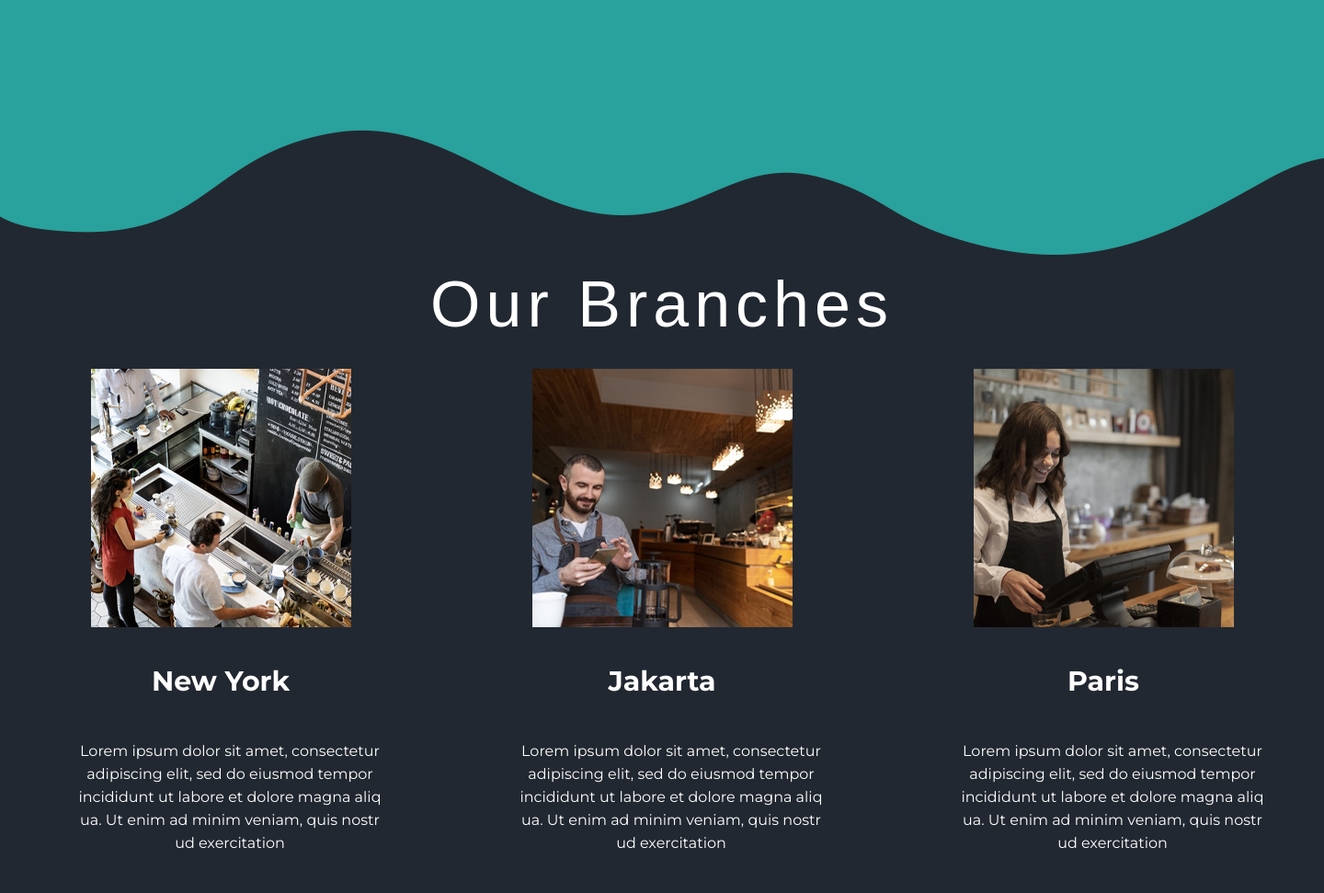
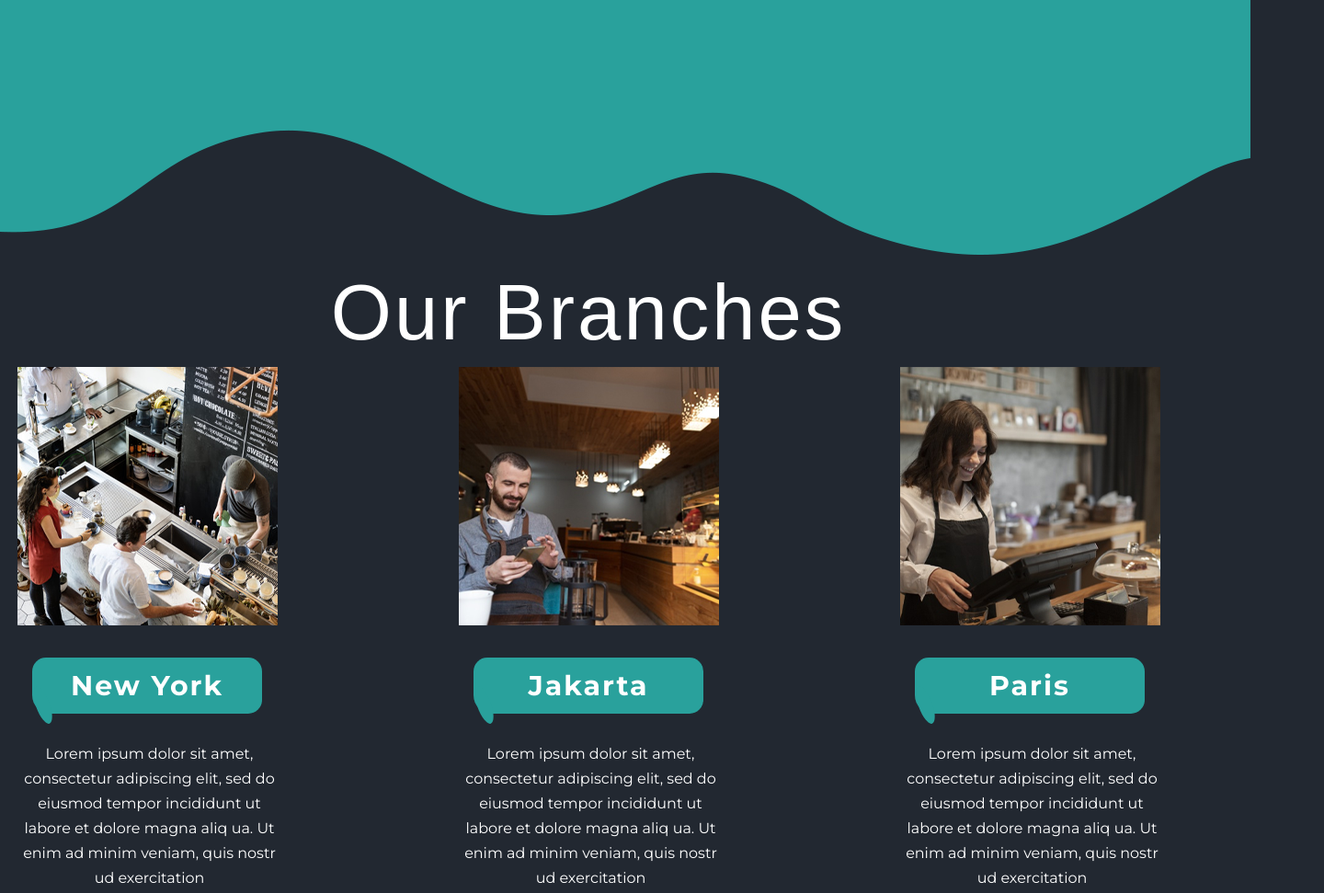
Before and after one commit to Old-Butt-Gold/Coffee-Time, a plain HTML site: page index.html in a window 1280 px wide. Shown: the top 971 px of the page at 92% size, 1440 px wide, since content can reach past the window. Before the commit the page ends 929 px from the top, so only its background shows below. Drawn offline with Linux system fonts and the light colour scheme; a web font is replaced by a local one.

Commit message:
fixed section_8

```diff
--- a/index.html
+++ b/index.html
@@ -14,6 +14,7 @@
 
     <main>
 
+        <!-- section_8 -->
         <section class="branches">
             <img class="wave" src="assets/section_8/wave.png" alt="wave">
             <h1 class="branches_title">Our Branches</h1>
@@ -60,6 +61,12 @@
             </div>
         </section>
 
+        <!-- end of section_8 -->
+
+        <section class="information">
+            <img class="wave" src="assets/section_9/wave.png" alt="wave">
+        </section>
+
 
     </main>
 
--- a/style.css
+++ b/style.css
@@ -1,22 +1,31 @@
 /*
-    У Grand Hotel вес (font-weight) только 1 — 400;
+    У Grand Hotel вес (font-weight)
+    только 1 — 400;
     У Montserrat два веса:
     Regular            400
     Bold               700
  */
 
 * {
-    margin: 0;
-    padding: 0;
-    margin-block-end: 0;
-    margin-block-start: 0;
-}
+     margin: 0;
+     padding: 0;
+     margin-block-end: 0;
+     margin-block-start: 0;
+     box-sizing: border-box;
+ }
 
 body {
-    width: 1440px;
+    display: flex;
+    justify-content: center;
     background-color: #222831;
     font-family: 'Montserrat', sans-serif;
     color: white;
+    font-weight: 400;
+}
+
+main {
+    width: 1440px;
+
 }
 
 .wave {
@@ -24,18 +33,24 @@ body {
     margin-bottom: 10px;
 }
 
+/*section_8*/
+
+.branches {
+    padding: 0 0 50px 0;
+}
+
 .branches_title {
     font-family: 'Grand Hotel', sans-serif;
-    font-size: 70px;
+    font-weight: 400;
+    font-size: 85px;
     text-align: center;
-    letter-spacing: 6px;
-    margin-bottom: 30px;
-    font-weight: 400;
+    letter-spacing: 3px;
+    margin-bottom: 10px;
 }
 
 .section_branches_workers_flexbox {
     display: flex;
-    align-items: center;
+    justify-content: space-around;
 }
 
 .section_branches_workers_column {
@@ -46,17 +61,37 @@ body {
 
 .branches_location_text {
     text-align: center;
-    padding-bottom: 45px;
-    padding-top: 40px;
+    position: relative;
+    width: 250px;
+    background-color: #29a19c;
+    border-radius: 15px 15px 15px 20px;
+
+    margin: 35px 0 30px 0;
+    padding: 12px 0;
+
     font-weight: 700;
     font-size: 30px;
+    letter-spacing: 2px;
+}
+
+.branches_location_text::before {
+        content: "";
+        position: absolute;
+        top: 30px;
+        left: 4px;
+        width: 15px;
+        height: 43px;
+        background-color: #29a19c;
+        border-radius: 70%;
+        transform: rotate(-20deg);
 }
 
 .section_branches_workers_text {
     width: 340px;
-    font-weight: 400;
     font-size: 16px;
-    line-height: 25px;
-    padding: 0 60px 0 80px; /*top-right-bottom-left*/
+    line-height: 27px;
+    padding: 0 30px 0 35px; /*top-right-bottom-left*/
     text-align: center;
 }
+
+/*end of section_8*/
```
Also changed, not shown: assets/section_9/wave.png (added).
